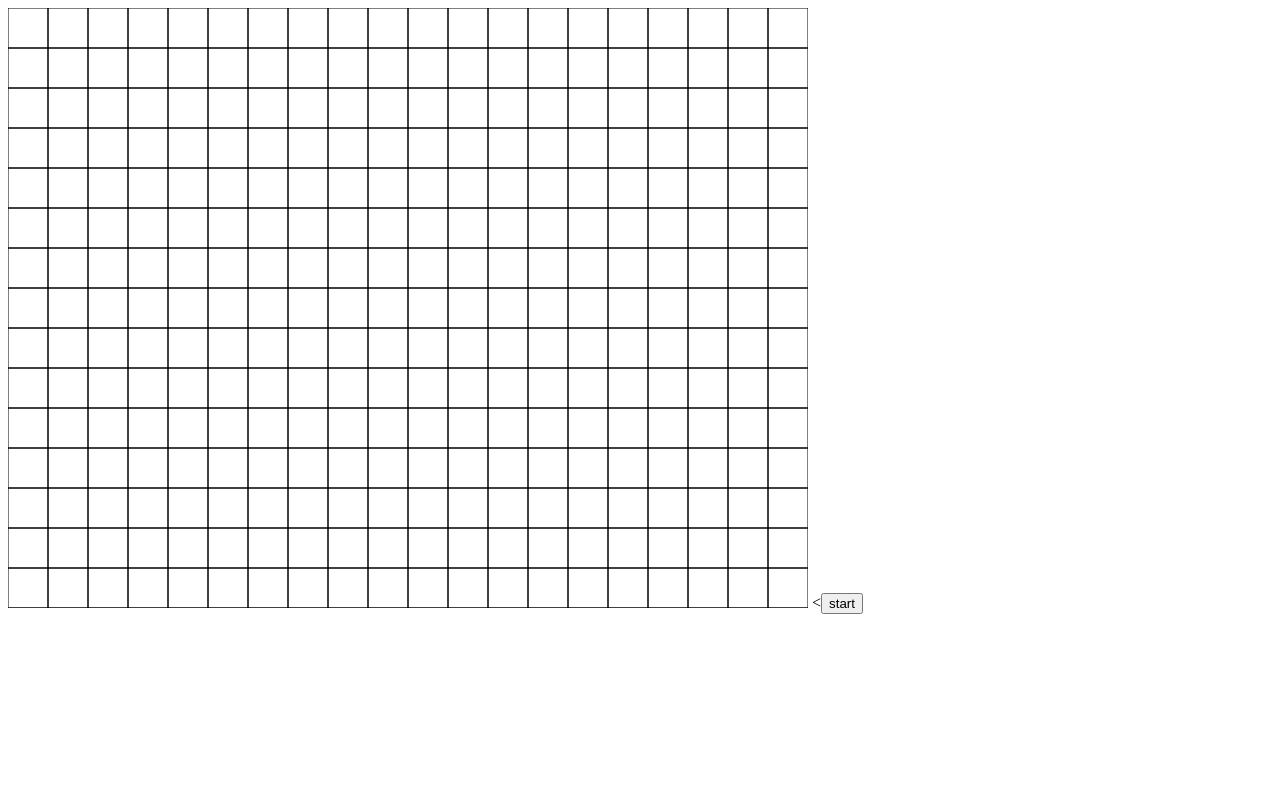
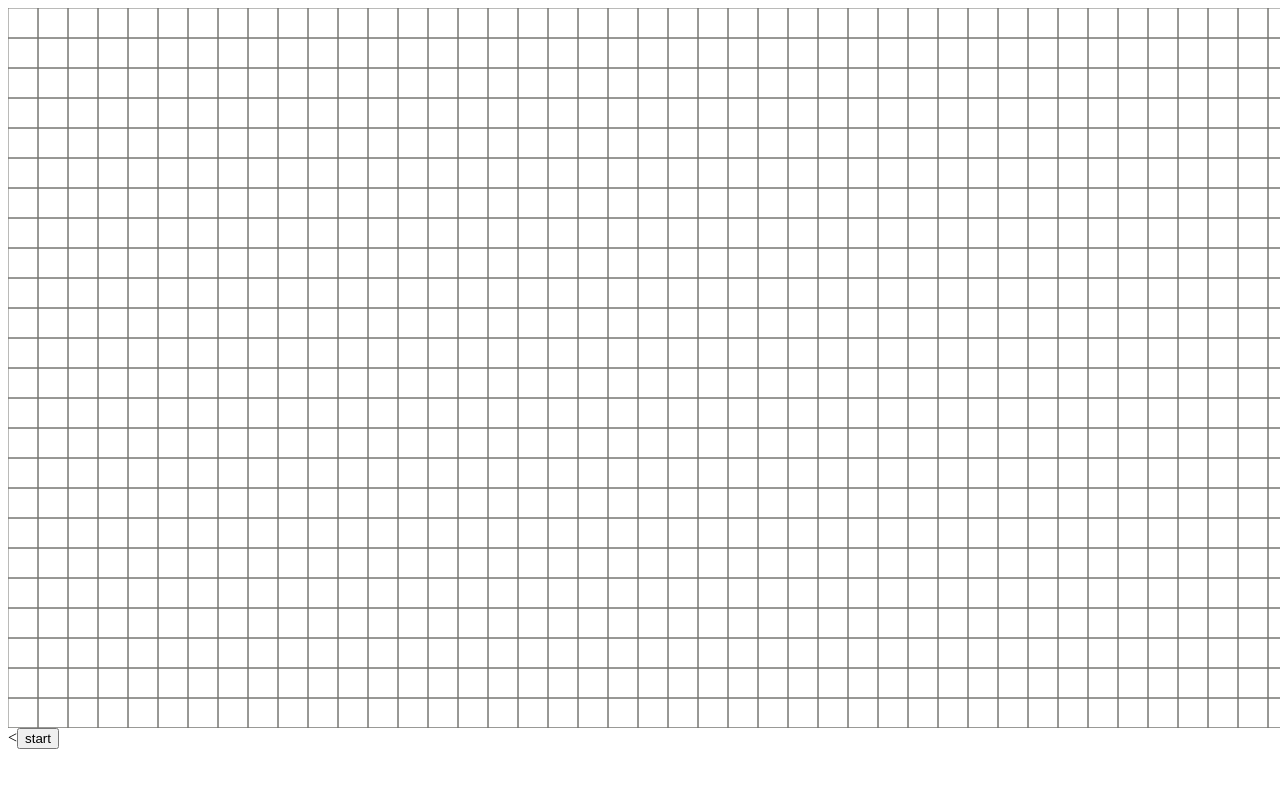
Before and after one commit to JonSnow1337/JediMaster93.github.io, a plain HTML site: page index.html in a window 1280 px wide. Drawn offline with Linux system fonts and the light colour scheme.

Commit message:
colour and size changes

```diff
--- a/index.html
+++ b/index.html
@@ -1,6 +1,6 @@
 <html>
     <body>
-        <canvas id="canvas" width="800" height="600"></canvas>
+        <canvas id="canvas" width="1280" height="720"></canvas>
         <<button id ="btnStart">start</button>
 
         <script src="myScript.js"></script>
--- a/myScript.js
+++ b/myScript.js
@@ -1,8 +1,3 @@
-var myCanvas = document.getElementById("canvas");
-var myContext = myCanvas.getContext("2d");
-
-var RECT_WIDTH = 40
-var RECT_HEIGHT = RECT_WIDTH
 
 
 class Rectangle {
@@ -14,13 +9,12 @@ class Rectangle {
     }
     draw() {
         if (this.checked) {
-            this.context.fillStyle = "#000000"
+            this.context.fillStyle = ALIVE_COLOUR
             this.context.fillRect(this.x, this.y, RECT_HEIGHT, RECT_WIDTH)
         } else {
             //clear previous filled rect
             this.context.fillStyle = "#FFFFFF"
             this.context.fillRect(this.x, this.y, RECT_HEIGHT, RECT_WIDTH)
-            this.context.rect(this.x, this.y, RECT_HEIGHT, RECT_WIDTH)
          }
     }
     onclick() {
@@ -37,30 +31,15 @@ class Rectangle {
 
 
 
-var grid = Array(20);
+
+function drawGrid() {
+    myContext.strokeStyle = BORDER_COLOUR
     for (var i = 0; i < grid.length; i++) {
-    grid[i] = Array(20);
-}
-
-
-for (var i = 0; i < grid.length; i++) {
-    for (var j = 0; j < grid[i].length; j++) {
-        grid[i][j] = new Rectangle(myContext, i * RECT_WIDTH, j * RECT_HEIGHT)
-        grid[i][j].draw()
+        for (var j = 0; j < grid.length; j++) {
+            myContext.rect(i * RECT_HEIGHT, j * RECT_WIDTH, RECT_HEIGHT, RECT_WIDTH);
          }
     }
-myCanvas.addEventListener('mousedown', function (evt) {
-    var mousePos = getMousePos(canvas, evt);
-    var message = 'Mouse position: ' + mousePos.x + ',' + mousePos.y;
-    console.log(message)
-    var message = 'rectangle: ' + Math.floor(mousePos.x / 50) + ',' + Math.floor(mousePos.y / 50)
-    console.log(message)
-    var rect = grid[Math.floor(mousePos.x / RECT_WIDTH)][Math.floor(mousePos.y / RECT_HEIGHT)]
-    rect.onclick()
-    myContext.stroke()
-
-}, false);
-
+}
 function getMousePos(canvas, evt) {
     var rect = canvas.getBoundingClientRect();
     return {
@@ -68,32 +47,32 @@ function getMousePos(canvas, evt) {
         y: evt.clientY - rect.top
     };
 }
-function getLiveNeighbours(x,y){
+function getLiveNeighbours(x, y) {
     var liveNeighbours = 0;
-     if (grid[x+1][y+1].checked){
-         liveNeighbours ++;
+    if (grid[x + 1][y + 1].checked) {
+        liveNeighbours++;
     }
-     if (grid[x-1][y+1].checked){
-         liveNeighbours ++;
+    if (grid[x - 1][y + 1].checked) {
+        liveNeighbours++;
     }
-     if (grid[x-1][y-1].checked){
-         liveNeighbours ++;
+    if (grid[x - 1][y - 1].checked) {
+        liveNeighbours++;
     }
-     if (grid[x+1][y-1].checked){
-         liveNeighbours ++;
+    if (grid[x + 1][y - 1].checked) {
+        liveNeighbours++;
     }
 
-     if (grid[x+1][y].checked){
-         liveNeighbours ++;
+    if (grid[x + 1][y].checked) {
+        liveNeighbours++;
     }
-     if (grid[x-1][y].checked){
-         liveNeighbours ++;
+    if (grid[x - 1][y].checked) {
+        liveNeighbours++;
     }
-     if (grid[x][y-1].checked){
-         liveNeighbours ++;
+    if (grid[x][y - 1].checked) {
+        liveNeighbours++;
     }
-     if (grid[x][y+1].checked){
-         liveNeighbours ++;
+    if (grid[x][y + 1].checked) {
+        liveNeighbours++;
     }
     return liveNeighbours;
 }
@@ -104,17 +83,17 @@ function getLiveNeighbours(x,y){
 Any live cell with two or three live neighbours lives on to the next generation.
 Any live cell with more than three live neighbours dies, as if by overpopulation.
 Any dead cell with exactly three live neighbours becomes a live cell, as if by reproduction.*/
-function gameOfLifeLoop(){
+function gameOfLifeLoop() {
     var cellsToDie = [];
     var cellsToReproduce = [];
 
     for (var i = 0; i < grid.length; i++) {
         for (var j = 0; j < grid[i].length; j++) {
             var cell = grid[i][j]
-            try{
-              var neigbourCount = getLiveNeighbours(i,j);
+            try {
+                var neigbourCount = getLiveNeighbours(i, j);
 
-            }catch(e){
+            } catch (e) {
                 // console.log(i + "," + j)
 
                 continue
@@ -122,41 +101,77 @@ function gameOfLifeLoop(){
             }
             // console.log(neigbourCount)
             // console.log(cell.checked)
-            if(cell.checked){
+            if (cell.checked) {
 
                 //live cell
-                if(neigbourCount < 2){
+                if (neigbourCount < 2) {
                     cellsToDie.push(cell)
                 }
-                if(neigbourCount>3){
+                if (neigbourCount > 3) {
                     cellsToDie.push(cell)
                 }
-            }else{
+            } else {
                 //dead cells
-                if(neigbourCount == 3){
+                if (neigbourCount == 3) {
                     cellsToReproduce.push(cell)
                 }
             }
         }
     }
-    for(var i = 0; i < cellsToDie.length; i++){
+    for (var i = 0; i < cellsToDie.length; i++) {
         console.log(i + "," + i + "dies")
         cellsToDie[i].checked = false;
         cellsToDie[i].draw()
 
 
     }
-     for(var i = 0; i < cellsToReproduce.length; i++){
+    for (var i = 0; i < cellsToReproduce.length; i++) {
         console.log(i + "," + i + "respawns")
 
         cellsToReproduce[i].checked = true;
         cellsToReproduce[i].draw()
     }
+    drawGrid();
     myContext.stroke();
+}
 
+
+var myCanvas = document.getElementById("canvas");
+var myContext = myCanvas.getContext("2d");
+
+var RECT_WIDTH = 30
+var RECT_HEIGHT = RECT_WIDTH
+var GRID_SIZE = 50
+
+
+var BORDER_COLOUR = "#777673" //gray
+var ALIVE_COLOUR = "#000000" //white
+var DEAD_COLOUR = "#FFFFFF" //black
+
+
+var grid = Array(GRID_SIZE);
+for (var i = 0; i < grid.length; i++) {
+    grid[i] = Array(GRID_SIZE);
 }
+
+
+for (var i = 0; i < grid.length; i++) {
+    for (var j = 0; j < grid[i].length; j++) {
+        grid[i][j] = new Rectangle(myContext, i * RECT_WIDTH, j * RECT_HEIGHT)
+    }
+}
+myCanvas.addEventListener('mousedown', function (evt) {
+    console.log("mouse down")
+    var mousePos = getMousePos(canvas, evt);
+    var rect = grid[Math.floor(mousePos.x / RECT_WIDTH)][Math.floor(mousePos.y / RECT_HEIGHT)]
+    rect.onclick()
+    myContext.stroke()
+}, false);
+
+
+ /* to use */
 var buttonStart = document.getElementById("btnStart")
 var buttonPause = document.getElementById("btnPause")
-buttonStart.onclick = function(){intervalRef = setInterval(gameOfLifeLoop,1000)}
-
+buttonStart.onclick = function () { intervalRef = setInterval(gameOfLifeLoop, 1000) }
+drawGrid();
 myContext.stroke();
```
Lines whose indentation alone changed are shown as unchanged.
